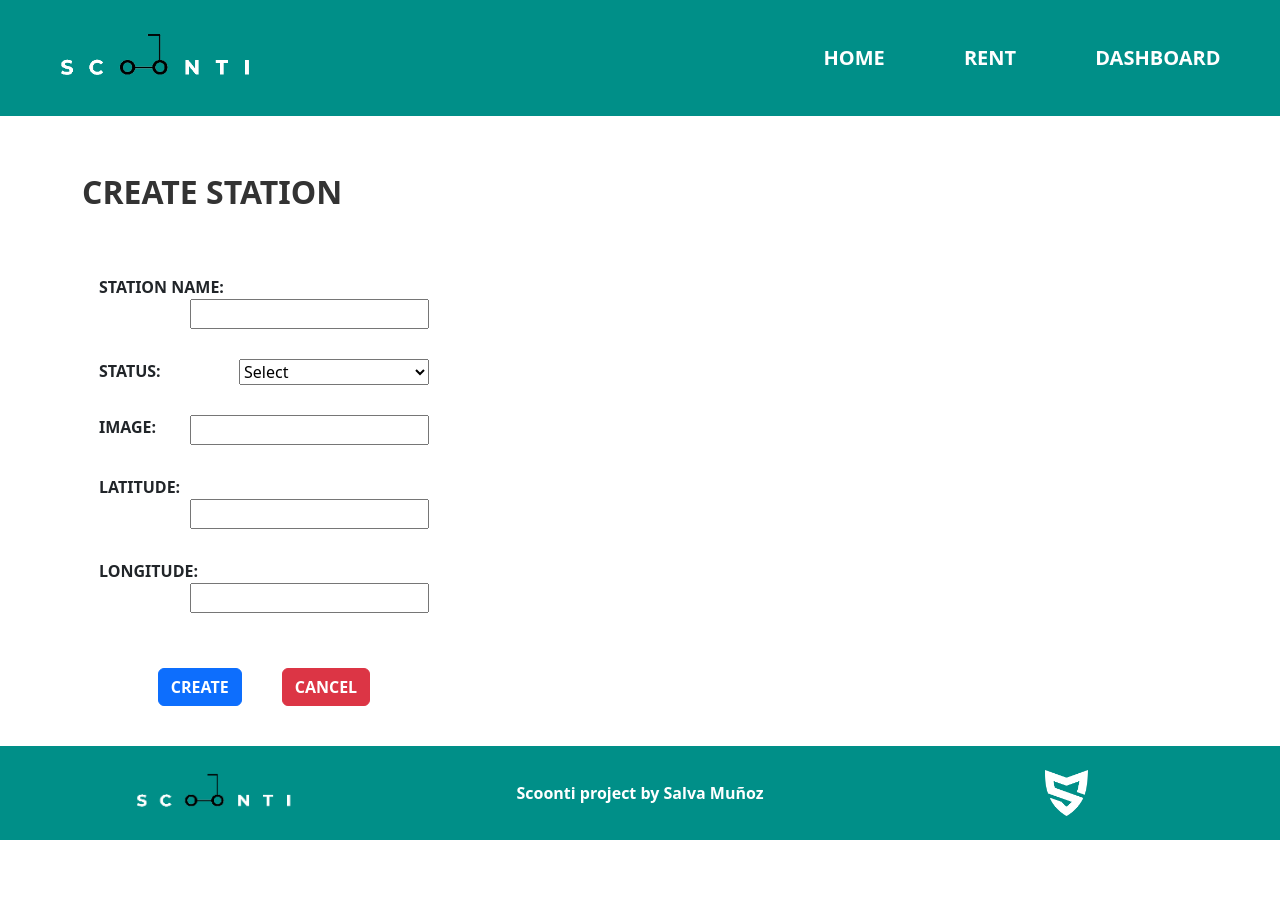
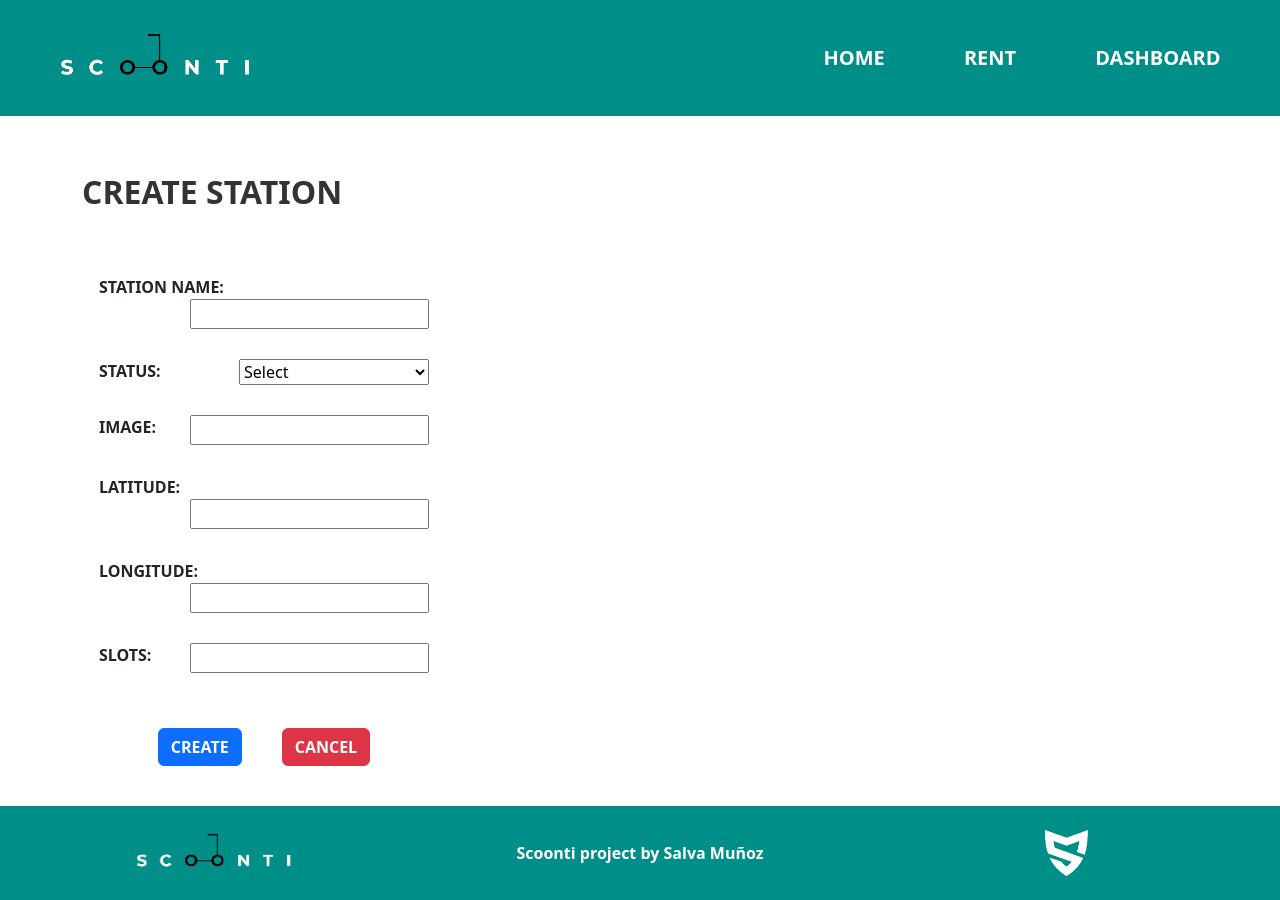
Before and after one commit to Salmu10/React_DRF_MySQL_Scoonti, a React (Create React App) app in the folder frontend/: page /dashboard/stations/add in a window 1280 px wide. Before the commit the page ends 840 px from the top, so only its background shows below. Built offline with nearby package versions, Linux system fonts and the light colour scheme; no server answers.

Commit message:
add slots on stations crud

```diff
--- a/frontend/src/components/Admin/Station/StationsCardAdmin.jsx
+++ b/frontend/src/components/Admin/Station/StationsCardAdmin.jsx
@@ -9,8 +9,6 @@ export default function StationsCardAdmin ({ station, index, deleteStation }) {
     const redirects = {
         update: (slug) => navigate('/dashboard/stations/update/' + slug),
     }
-
-    console.log(station);
 
     return (
         <tr>
--- a/frontend/src/components/Admin/Station/StationsForm.jsx
+++ b/frontend/src/components/Admin/Station/StationsForm.jsx
@@ -7,7 +7,7 @@ import { useNavigate } from "react-router-dom";
 import { yupResolver } from '@hookform/resolvers/yup';
 import * as Yup from 'yup';
 
-const StationsForm = ({station= {slug: '', name: '', status: '', image: '', latitude: '', longitude: ''}, form_type, sendData}) => {
+const StationsForm = ({station= {slug: '', name: '', status: '', image: '', latitude: '', longitude: '', slots: ''}, form_type, sendData}) => {
     const navigate = useNavigate();
 
     const validators = Yup.object().shape({
@@ -16,6 +16,7 @@ const StationsForm = ({station= {slug: '', name: '', status: '', image: '', lati
         image: Yup.string().url().required('*Image is required').min(3).max(100),
         latitude: Yup.number().required('*Latitude is required').min(-180).max(180),
         longitude: Yup.number().required('*Longitude is required').min(-180).max(180),
+        slots: Yup.number().required('*Slots number must be between 5 and 20').min(5).max(20),
     });
 
     const {register, handleSubmit, setValue, formState: {errors} } = useForm({resolver: yupResolver(validators)});
@@ -27,6 +28,7 @@ const StationsForm = ({station= {slug: '', name: '', status: '', image: '', lati
             setValue('image', station.image);
             setValue('latitude', station.latitude);
             setValue('longitude', station.longitude);
+            setValue('slots', station.total_slots);
         }
     }, [station]);
 
@@ -71,6 +73,11 @@ const StationsForm = ({station= {slug: '', name: '', status: '', image: '', lati
                 <input id='longitude' name="longitude" type="text" {...register('longitude')}/><br/>
                 <span className="error">{errors.longitude?.message}</span>
             </div>
+            <div className='slots_box'>
+                <label htmlFor='slots' className='etiqueta'>Slots:</label>
+                <input id='slots' name="slots" type="text" {...register('slots')}/><br/>
+                <span className="error">{errors.slots?.message}</span>
+            </div>
             <div className='buttons_box'>
                 <button type="submit" className="btn btn-primary">{button_type}</button>
                 <button type="button" className="btn btn-danger" onClick={() => redirects.stations()}>Cancel</button>
--- a/frontend/src/hooks/useStations.js
+++ b/frontend/src/hooks/useStations.js
@@ -17,7 +17,15 @@ export function useStations() {
     }, [oneStation]);
 
     const useAddStation = useCallback(data => {
-        StationService.createStation(data)
+        let station_data = {
+            name: data.name,
+            status: data.status,
+            image: data.image,
+            latitude: data.latitude,
+            longitude: data.longitude
+        }
+
+        StationService.createStation(station_data, data.slots)
             .then(({ data, status }) => {
                 if (status === 200) {
                     toast.success('Station created successfully');
```
Also changed, not shown: 1 other file (tests, documents, lock files or other folders). Lines whose indentation alone changed are shown as unchanged.
